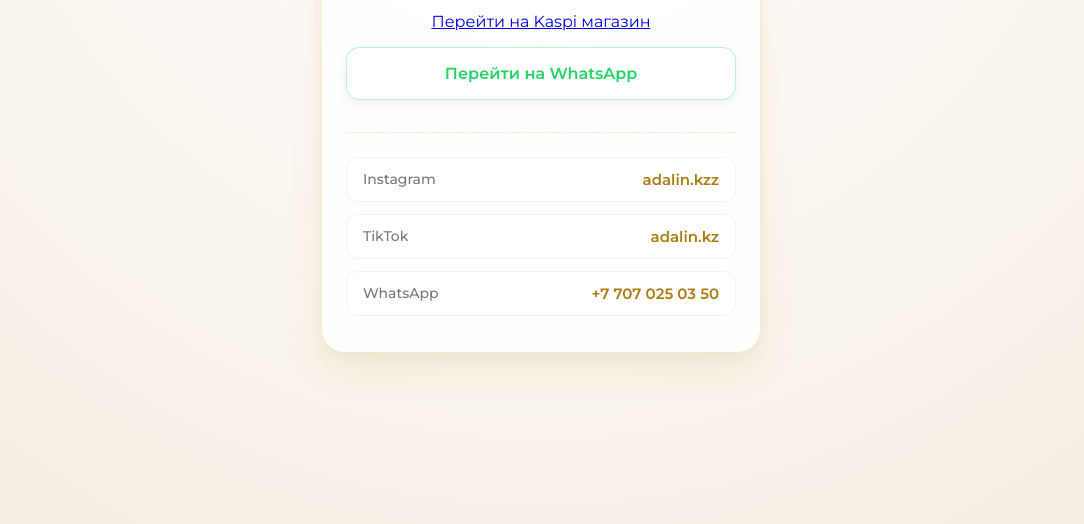
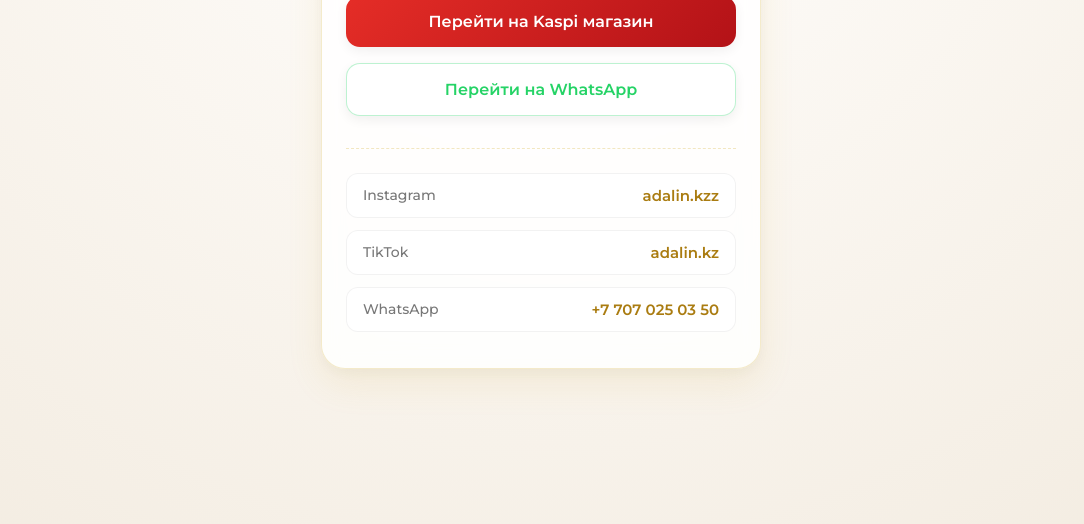
Before and after one commit to adalin-gihub/adalin-, a plain HTML site: page index.html in a window 1280 px wide. Shown: the part 276-800 px from the top of the page, without its empty margins (99-1183 px from the left). Drawn offline with nearby package versions, Linux system fonts and the light colour scheme.

Commit message:
index.html

```diff
--- a/index.html
+++ b/index.html
@@ -161,7 +161,7 @@
         <h1 class="title">ADALIN</h1>
 
         <div class="buttons">
-            <a href="https://l.kaspi.kz/shop/B4uT8Hnhn5sfJR6?sessionId=c4515067-3456-40ae-a42f-03256ad3341e1790874946">
+            <a href="https://l.kaspi.kz/shop/B4uT8Hnhn5sfJR6?sessionId=c4515067-3456-40ae-a42f-03256ad3341e1790874946" target="_blank" class="btn btn-kaspi">
                 Перейти на Kaspi магазин
             </a>
             <a href="http://wa.me/+77070250350" target="_blank" class="btn btn-whatsapp">
```
